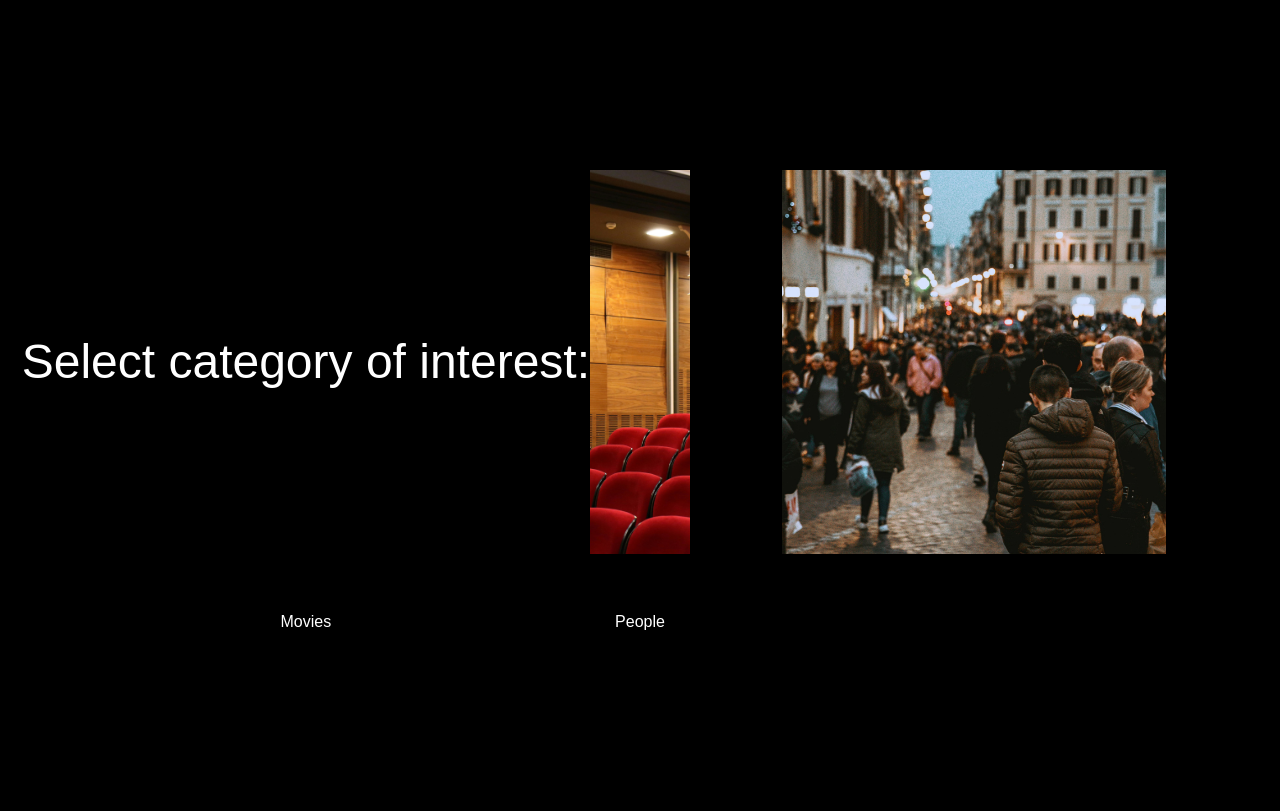
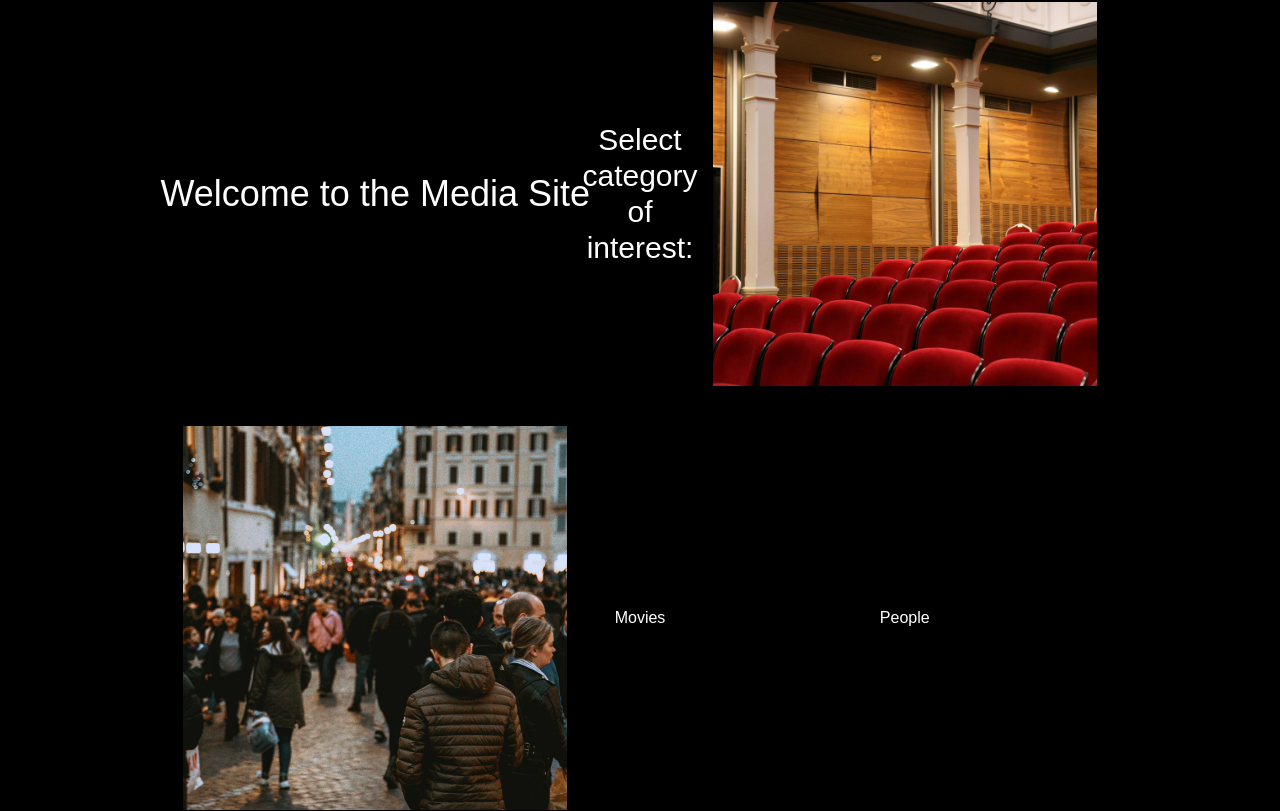
Before and after one commit to gabholli/media-site, a Next.js app: page / in a window 1280 px wide. Built offline with nearby package versions, Linux system fonts and the light colour scheme; what @savvywombat/tailwindcss-grid-areas would draw is missing.

Commit message:
Updated home page

```diff
--- a/src/pages/index.tsx
+++ b/src/pages/index.tsx
@@ -6,8 +6,9 @@ const Index = () => {
   return (
     <main className='flex flex-col items-center justify-center min-h-svh'>
       <nav className='grid grid-areas-homePageMobile lg:grid-areas-homePageMedium
-      lg:grid-cols-[1fr_100px_1fr] place-items-center px-4 gap-y-14'>
-        <h1 className='text-2xl md:text-5xl grid-in-title'>Select category of interest:</h1>
+      lg:grid-cols-[1fr_100px_1fr] place-items-center px-4 gap-y-10'>
+        <h1 className='grid-in-greeting text-3xl lg:text-4xl text-center'>Welcome to the Media Site</h1>
+        <h1 className='text-2xl lg:text-3xl grid-in-title text-center'>Select category of interest:</h1>
         <img
           className='h-64 w-full bg-cover object-cover md:size-96 grid-in-image1'
           src="/movie-theater.jpg"></img>
--- a/tailwind.config.ts
+++ b/tailwind.config.ts
@@ -19,6 +19,7 @@ const config: Config = {
           "button",
         ],
         "homePageMobile": [
+          "greeting",
           "title",
           "image1",
           "link1",
@@ -26,6 +27,7 @@ const config: Config = {
           "link2",
         ],
         "homePageMedium": [
+          "greeting greeting greeting",
           "title title title",
           "image1 . image2",
           "link1 . link2",
```
